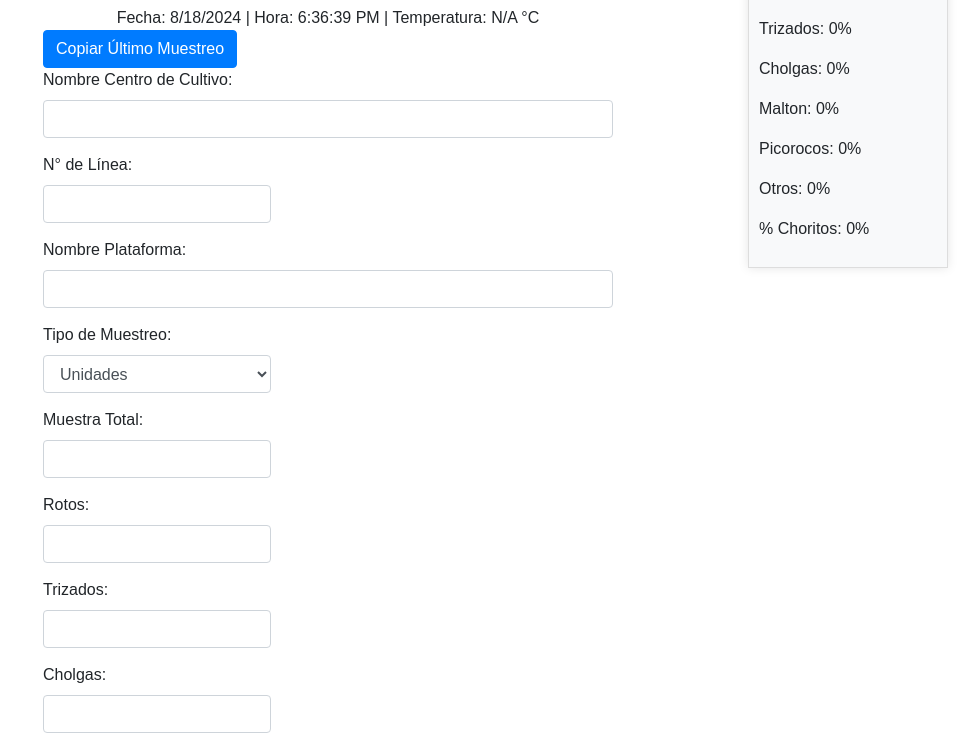
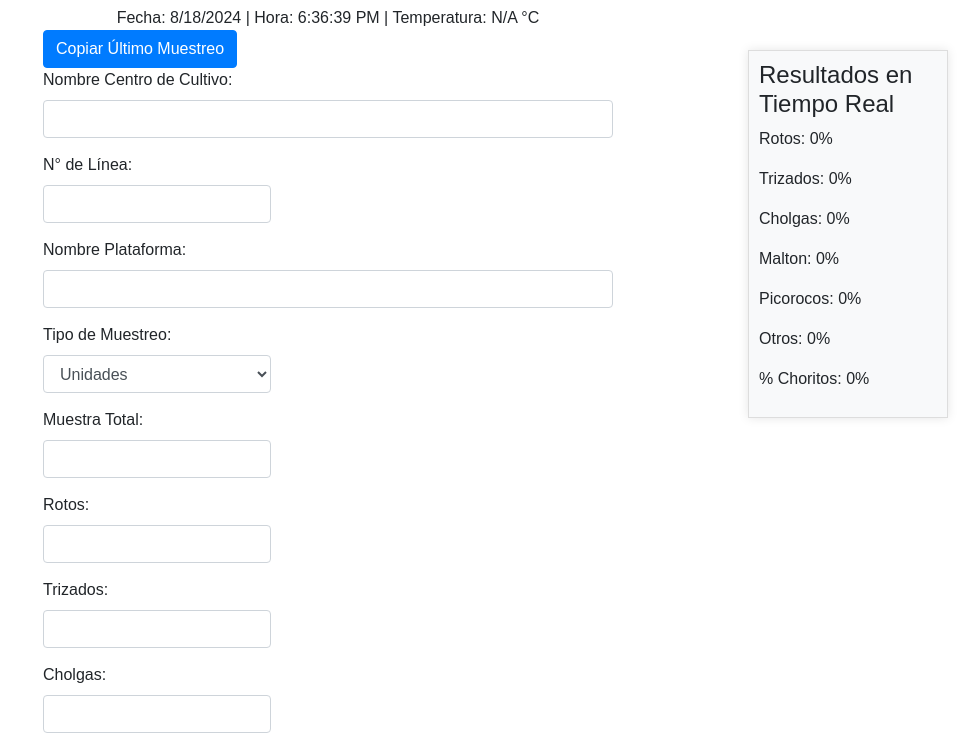
Before and after one commit to Carloschiloe/muestreo-choritos, a website: page public/formulario.html in a window 1280 px wide. Shown: the part 250-995 px from the top of the page, without its empty margins (312-1280 px from the left). Drawn offline with nearby package versions, Linux system fonts and the light colour scheme; no server answers.

```diff
--- a/public/formulario.html
+++ b/public/formulario.html
@@ -45,12 +45,12 @@
             font-size: 1rem;
         }
 
-        /* Ventana flotante restaurada */
+        /* Ventana flotante ajustada */
         .floating-window {
             position: fixed;
-            top: 150px; /* Restaurada pero ajustada para que no tape el logo ni el título */
+            top: 300px; /* Ajustada al 30% hacia arriba */
             right: 20px;
-            width: 200px; /* Ajustada para ser más angosta */
+            width: 200px; /* Manteniendo el ancho ajustado */
             padding: 10px;
             background-color: #f8f9fa;
             border: 1px solid #ddd;
@@ -142,7 +142,7 @@
         <a href="resumen.html" class="btn btn-info mt-4">Ver Resumen de Resultados</a>
     </div>
 
-    <!-- Ventana flotante restaurada -->
+    <!-- Ventana flotante -->
     <div class="floating-window">
         <h4>Resultados en Tiempo Real</h4>
         <p>Rotos: <span id="resultadoRotos">0</span>%</p>
@@ -223,7 +223,6 @@
                 const temperatura = data.main.temp;
 
                 document.getElementById('temperatura').textContent = temperatura;
-
                 document.getElementById('hiddenFecha').value = fecha;
                 document.getElementById('hiddenHora').value = hora;
                 document.getElementById('hiddenTemperatura').value = temperatura;
```
